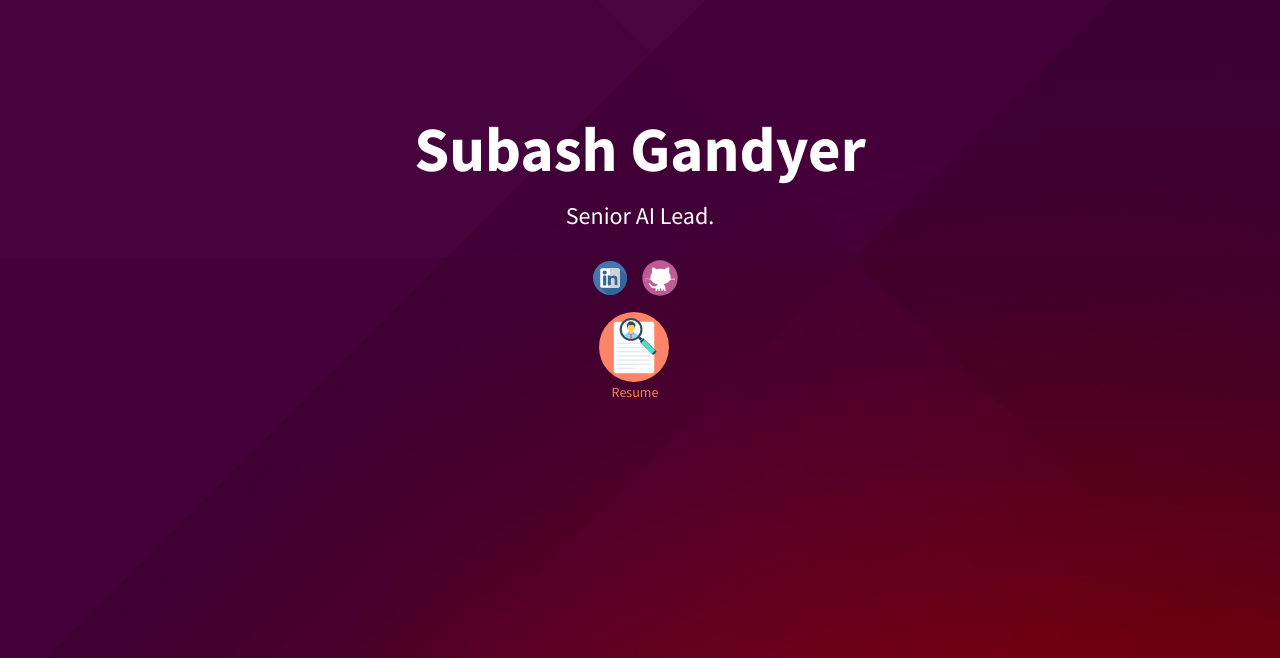
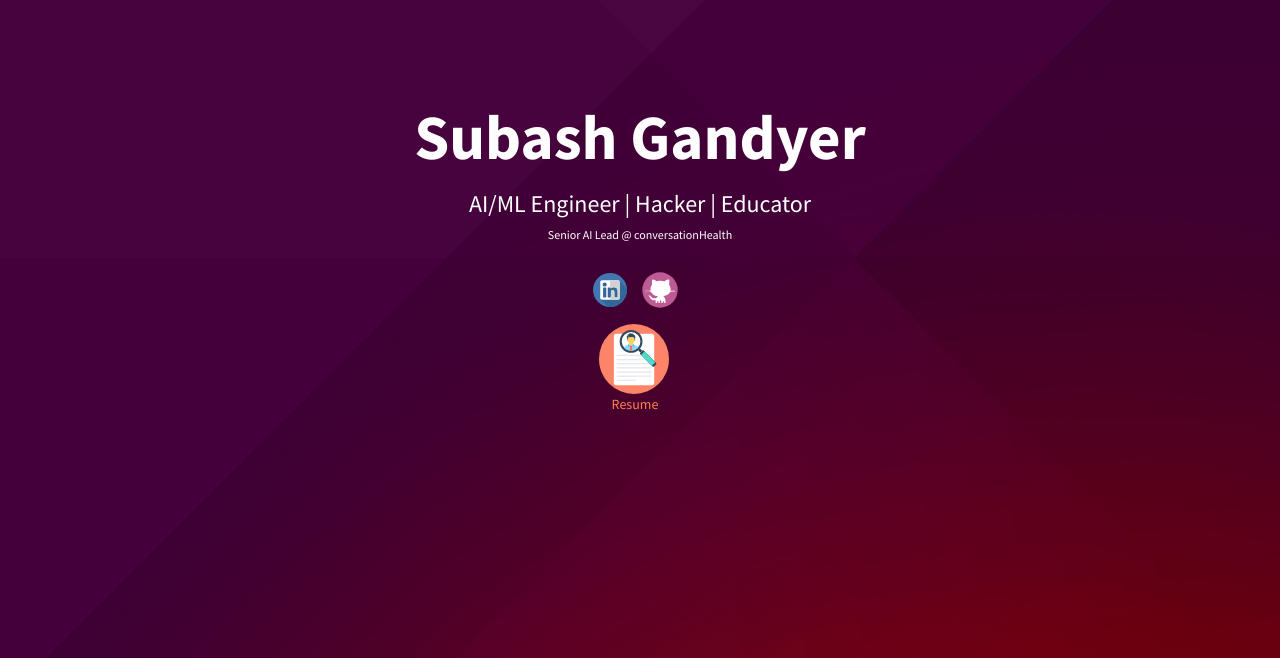
Before and after one commit to subashgandyer/whoami, a plain HTML site: page index.html in a window 1280 px wide. Shown: the part 142-800 px from the top of the page. Drawn offline with nearby package versions, Linux system fonts and the light colour scheme.

Commit message:
Add files via upload

```diff
--- a/index.html
+++ b/index.html
@@ -32,7 +32,8 @@
     <header id="top" class="header">
       <div class="text-vertical-center">
         <h1>Subash Gandyer</h1>
-        <h3>Senior AI Lead.</h3>
+        <h3>AI/ML Engineer | Hacker | Educator</h3>
+        <h6>Senior AI Lead @ conversationHealth</h6>
         <br />
         <a href="https://www.linkedin.com/in/subashgandyer/" target="_blank"
           ><img src="img/linkedin.svg" height="34" width="34"
```
